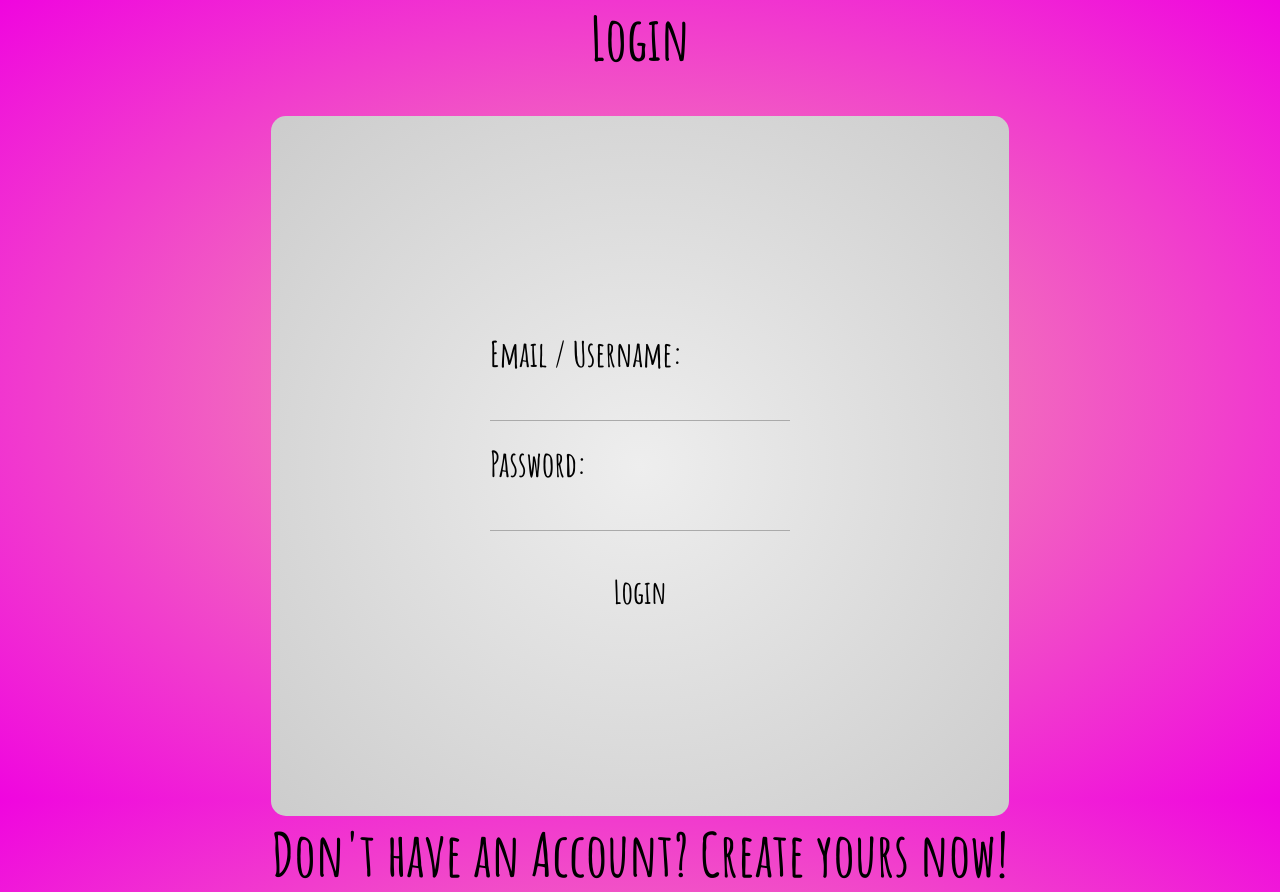
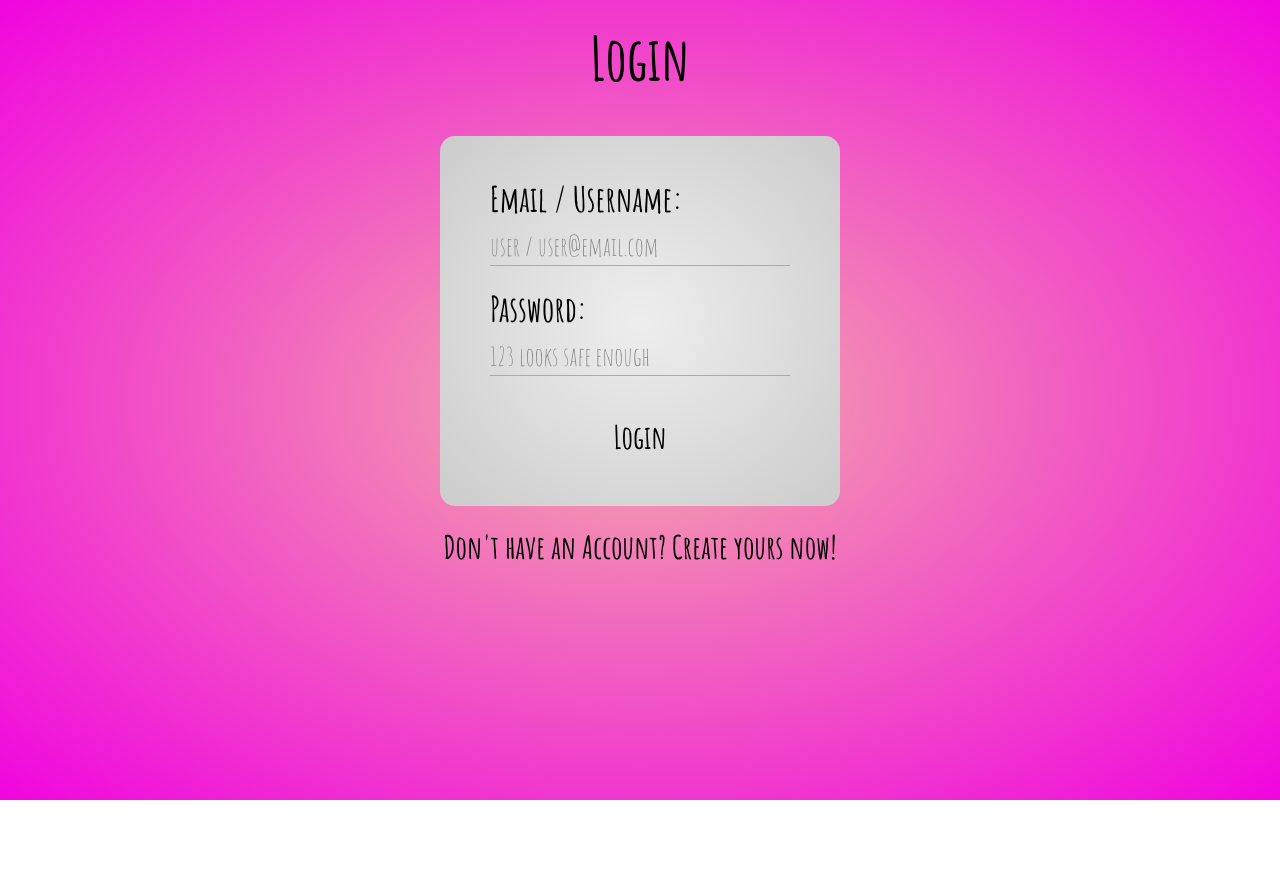
Before and after one commit to VictorMayer/custom-mini-games, a React (Create React App) app: page /sign-in in a window 1280 px wide. After the commit the page ends 800 px from the top, so only its background shows below. Built offline with nearby package versions, Linux system fonts and the light colour scheme; no server answers.

Commit message:
login improved

```diff
--- /dev/null
+++ b/src/components/_shared/formStyles.js
@@ -0,0 +1,88 @@
+import styled from "styled-components";
+
+const Container = styled.div`
+display: flex;
+flex-direction: column;
+align-items: center;
+justify-content: center;
+background: radial-gradient(#eee, #ccc);
+border-radius: 15px;
+font-weight:700;
+font-size: 35px;
+margin-top: 40px;
+padding: 40px 50px;
+form{
+    text-align: start;
+    display: flex;
+    flex-direction: column;
+    button{
+        margin-top: 10px;
+        align-self: center;
+        background:none;
+        border: none;
+        outline: none;
+        width:100px;
+        height:60px;
+        border-radius: 10px;
+        font-family: 'Amatic SC', cursive;
+        font-weight: 700;
+        font-size: 32px;
+        cursor: pointer;
+        &:hover{
+            font-size: 45px;
+            background: linear-gradient(115deg, #fff47c, #f005df);
+            transition: 500ms;
+            width:155px;
+        }
+    }
+    input{
+        margin: 5px 0px 20px 0px;
+        background:none;
+        border: none;
+        border-bottom: 1px solid #aaa;
+        width: 300px;
+        height: 40px;
+        outline: none;
+        font-family: 'Amatic SC', cursive;
+        font-weight: 700;
+        font-size: 28px;
+        text-align: start;
+        color: #333;
+        &::placeholder{
+            font-family: 'Amatic SC', cursive;
+            font-weight: 400;
+            font-size: 26px;
+            text-align: start;
+            color:#888;
+        }
+    }
+}
+`
+
+const Page = styled.div`
+    padding-top: 20px;
+    width: 100vw;
+    font-size: 60px;
+    font-weight: 700;
+    text-align: center;
+    display: flex;
+    flex-direction: column;
+    align-items: center;
+    p {
+        cursor: default;
+    }
+    .toggle-sign{
+        padding-top: 20px;
+        font-size: 32px;
+        cursor: pointer;
+        &:hover{
+            font-size: 40px;
+            transition: 500ms;
+        }
+    }
+`
+
+export {
+    Container,
+    Page,
+};
--- /dev/null
+++ b/src/contexts/UserContext.js
@@ -0,0 +1,5 @@
+import { createContext } from 'react'
+
+const UserContext = createContext();
+
+export default UserContext;
--- a/src/pages/Home.js
+++ b/src/pages/Home.js
@@ -1,11 +1,11 @@
 import styled from "styled-components";
-import { useEffect, useState } from "react";
+import { useNavigate } from "react-router-dom";
+import { useEffect, useState, } from "react";
 import { getGames } from "../services/CustomMinigames";
-import { useNavigate } from "react-router-dom";
 
 export default function Home() {
+    const navigate = useNavigate();
     const [games, setGames] = useState([]);
-    const navigate = useNavigate();
 
     useEffect(() => {
         getGames()
--- a/src/pages/Login.js
+++ b/src/pages/Login.js
@@ -1,16 +1,21 @@
-import styled from "styled-components";
 import React from "react";
+import UserContext from "../contexts/UserContext";
+import { Container, Page } from "../components/_shared/formStyles";
 import { loginUser } from "../services/CustomMinigames";
 import { useNavigate } from "react-router-dom";
 
 export default function Register() {
     const [user, setUser] = React.useState({ login: "", password:"" });
+    const { setUserInfo } = React.useContext(UserContext);
     const navigate = useNavigate();
 
     function submit(e) {
         e.preventDefault();
         loginUser(user)
-            .then(answer => console.log(answer.data))
+            .then(answer => {
+                console.log(answer.data);
+                setUserInfo({ token: answer.data });
+            })
             .catch(answer => console.log(answer.response.data));
         return;
     }
@@ -21,80 +26,13 @@ export default function Register() {
         <Container>
             <form onSubmit={submit}>
                 <label htmlFor="login">Email / Username:</label>
-                <input required type="text" id="login" name="login" value={user.login} onChange={(e)=>setUser({...user, login: e.target.value})}></input>
+                <input required placeholder="user / user@email.com" type="text" id="login" name="login" value={user.login} onChange={(e)=>setUser({...user, login: e.target.value})}></input>
                 <label htmlFor="password">Password:</label>
-                <input required type="password" id="password" name="password" value={user.password} onChange={(e)=>setUser({...user, password: e.target.value})}></input>
-                <button onClick={submit} type="submit">Login</button>
+                <input required placeholder="123 looks safe enough" type="password" id="password" name="password" value={user.password} onChange={(e)=>setUser({...user, password: e.target.value})}></input>
+                <button type="submit">Login</button>
             </form>
         </Container>
-        <p onClick={()=>navigate("/sign-up")}>Don't have an Account? Create yours now!</p>
+        <p className="toggle-sign" onClick={()=>navigate("/sign-up")}>Don't have an Account? Create yours now!</p>
         </Page>
     )
 }
-
-const Container = styled.div`
-display: flex;
-flex-direction: column;
-align-items: center;
-justify-content: center;
-background: radial-gradient(#eee, #ccc);
-border-radius: 15px;
-min-height: 700px;
-min-width:500px;
-font-weight:700;
-font-size: 35px;
-margin-top: 40px;
-padding-top: 20px;
-form{
-    text-align: start;
-    display: flex;
-    flex-direction: column;
-    button{
-        margin-top: 10px;
-        align-self: center;
-        background:none;
-        border: none;
-        outline: none;
-        width:100px;
-        height:60px;
-        border-radius: 10px;
-        font-family: 'Amatic SC', cursive;
-        font-weight: 700;
-        font-size: 32px;
-        cursor: pointer;
-        &:hover{
-            font-size: 45px;
-            background: linear-gradient(115deg, #fff47c, #f005df);
-            transition: 500ms;
-            width:155px;
-        }
-    }
-    input{
-        margin: 5px 0px 20px 0px;
-        background:none;
-        border: none;
-        border-bottom: 1px solid #aaa;
-        width: 300px;
-        height: 40px;
-        outline: none;
-        font-family: 'Amatic SC', cursive;
-        font-weight: 700;
-        font-size: 28px;
-        text-align: start;
-        color: #333;
-        &::placeholder{
-            font-family: 'Amatic SC', cursive;
-            font-weight: 400;
-            font-size: 26px;
-            text-align: start;
-            color:#888;
-        }
-    }
-}
-`
-
-const Page = styled.div`
-    font-size: 60px;
-    font-weight: 700;
-    text-align: center;
-`
--- a/src/pages/Register.js
+++ b/src/pages/Register.js
@@ -1,4 +1,4 @@
-import styled from "styled-components";
+import { Container, Page } from "../components/_shared/formStyles";
 import React from "react";
 import { newUser } from "../services/CustomMinigames";
 import { useNavigate } from "react-router-dom";
@@ -10,9 +10,14 @@ export default function Register() {
     function submit(e) {
         e.preventDefault();
         newUser(user)
-            .then(answer => {})
+            .then(loginSuccess)
             .catch(answer => console.log(answer.response.data));
         return;
+    }
+
+    function loginSuccess() {
+        alert("Cadastro Concluído com Sucesso!");
+        navigate("/sign-in");
     }
 
     return(
@@ -21,103 +26,19 @@ export default function Register() {
         <Container>
             <form onSubmit={submit}>
                 <label htmlFor="name">Name:</label>
-                <input type="text" id="name" name="name" placeholder="exemplo: Maria Josefino" value={user.name} onChange={(e)=>setUser({...user, name: e.target.value})}></input>
+                <input required type="text" id="name" name="name" placeholder="exemplo: Maria Josefino" value={user.name} onChange={(e)=>setUser({...user, name: e.target.value})}></input>
                 <label htmlFor="user">Username:</label>
-                <input type="text" id="user" name="user" placeholder="seu apelido" value={user.username} onChange={(e)=>setUser({...user, username: e.target.value})}></input>
+                <input required type="text" id="user" name="user" placeholder="seu apelido" value={user.username} onChange={(e)=>setUser({...user, username: e.target.value})}></input>
                 <label htmlFor="email">Email:</label>
-                <input type="email" id="email" name="email" placeholder="maria.josefino@email.com" value={user.email} onChange={(e)=>setUser({...user, email: e.target.value})}></input>
+                <input required type="email" id="email" name="email" placeholder="maria.josefino@email.com" value={user.email} onChange={(e)=>setUser({...user, email: e.target.value})}></input>
                 <label htmlFor="password">Password:</label>
                 <input required type="password" id="password" name="password" placeholder="senha123" value={user.password} onChange={(e)=>setUser({...user, password: e.target.value})}></input>
                 <label htmlFor="avatar">Avatar:* </label>
                 <input type="url" id="avatar" name="avatar" placeholder="URL: optional" value={user.avatar} onChange={(e)=>setUser({...user, avatar: e.target.value})}></input>
-                <button onClick={submit} type="submit">Register</button>
+                <button type="submit">Register</button>
             </form>
         </Container>
-        <p onClick={() => navigate("/sign-in")}>Already have an account? Click here to Login</p>
+        <p className="toggle-sign" onClick={() => navigate("/sign-in")}>Already have an account? Click here to Login</p>
         </Page>
     )
 }
-
-const Container = styled.div`
-display: flex;
-flex-direction: column;
-align-items: center;
-justify-content: center;
-background: radial-gradient(#eee, #ccc);
-border-radius: 15px;
-min-height: 700px;
-min-width:500px;
-font-weight:700;
-font-size: 35px;
-padding-top: 20px;
-form{
-    text-align: start;
-    display: flex;
-    flex-direction: column;
-    button{
-        margin-top: 10px;
-        align-self: center;
-        background:none;
-        border: none;
-        outline: none;
-        width:100px;
-        height:60px;
-        border-radius: 10px;
-        font-family: 'Amatic SC', cursive;
-        font-weight: 700;
-        font-size: 32px;
-        cursor: pointer;
-        &:hover{
-            font-size: 45px;
-            background: linear-gradient(115deg, #fff47c, #f005df);
-            transition: 500ms;
-            width:155px;
-        }
-    }
-    input{
-        margin: 5px 0px 20px 0px;
-        background:none;
-        border: none;
-        border-bottom: 1px solid #aaa;
-        width: 300px;
-        height: 40px;
-        outline: none;
-        font-family: 'Amatic SC', cursive;
-        font-weight: 700;
-        font-size: 28px;
-        text-align: start;
-        color: #333;
-        &::placeholder{
-            font-family: 'Amatic SC', cursive;
-            font-weight: 400;
-            font-size: 26px;
-            text-align: start;
-            color:#888;
-        }
-    }
-}
-`
-
-const Page = styled.div`
-    font-size: 60px;
-    font-weight: 700;
-    text-align: center;
-    p:first-child{
-        margin-bottom: 40px;
-        cursor: default;
-        &:hover{
-            margin-bottom: 28px;
-            font-size: 70px;
-
-        }
-    }
-    p:last-child{
-        margin-top: 40px;
-        font-size: 30px;
-        cursor: pointer;
-        &:hover{
-            font-size: 33px;
-            text-decoration: underline;
-        }
-    }
-`
--- a/src/services/CustomMinigames.js
+++ b/src/services/CustomMinigames.js
@@ -3,15 +3,15 @@ import axios from 'axios';
 const BASE_URL = process.env.REACT_APP_URL === 'prod' ? 'link do deploy' : 'http://localhost:4000';
 
 function newUser(user) {
-    return axios.post(`${BASE_URL}/sign-up`, user);
+    return axios.post(`${BASE_URL}/users/sign-up`, user);
+}
+
+function loginUser(user) {
+    return axios.post(`${BASE_URL}/users/sign-in`, user);
 }
 
 function getGames() {
     return axios.get(`${BASE_URL}/games`);
-}
-
-function loginUser(user) {
-    return axios.post(`${BASE_URL}/sign-in`, user);
 }
 
 export {
```
Also changed, not shown: src/App.js (+7 -1 lines), src/pages/games/KeyboardNinja.js (renamed from src/pages/Games/KeyboardNinja.js).
